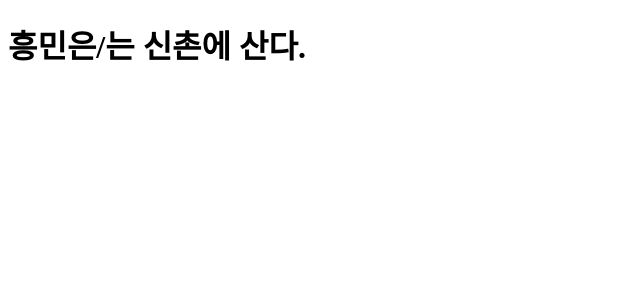
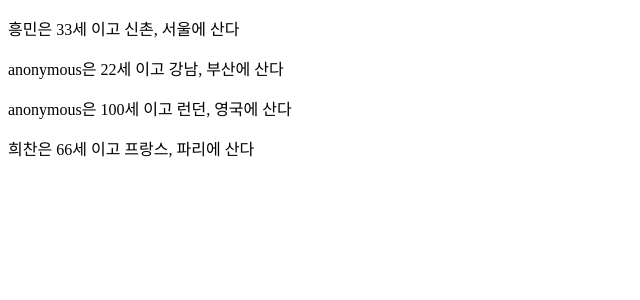
Before and after one commit to Nighteast/react20231031, a React (Create React App) app: page / in a window 1280 px wide. Shown: the top 300 px of the page, without its empty margins (0-640 px from the left). Built offline with nearby package versions, Linux system fonts and the light colour scheme.

Commit message:
props 구조분해할당, 기본값 주기

```diff
--- a/src/App.js
+++ b/src/App.js
@@ -1,18 +1,21 @@
 function App() {
   return (
     <>
-      <MyComp value={"흥민"} address={"신촌"} />
+      <MyComp name={"흥민"} address={"신촌"} age={33} city={"서울"} />
+      <MyComp address={"강남"} age={22} city={"부산"} />
+      <MyComp address={"런던"} city={"영국"} />
+      <MyComp name="희찬" age={66} city={"파리"} address={"프랑스"} />
     </>
   );
 }
 
 // {value:"흥민", address:"신촌"}
-function MyComp({ value, address }) {
+function MyComp({ name = "anonymous", address, city, age = 100 }) {
   return (
     <div>
-      <h1>
-        {value}은/는 {address}에 산다.
-      </h1>
+      <p>
+        {name}은 {age}세 이고 {address}, {city}에 산다
+      </p>
     </div>
   );
 }
```
